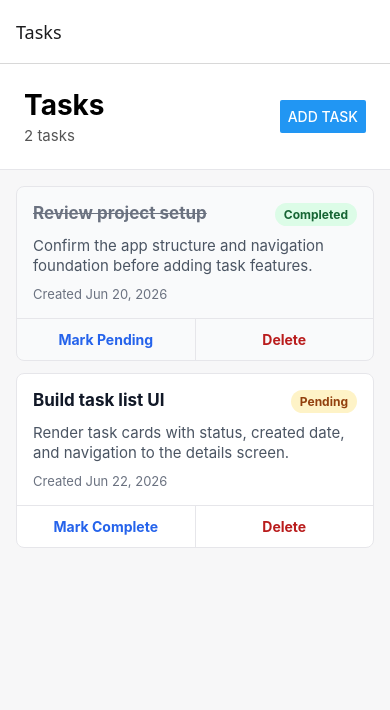
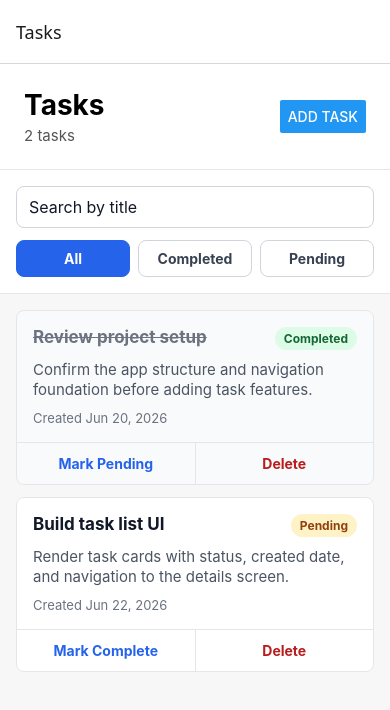
Before and after one commit to diarxharavina/pritech-task-app, a React Native app: screen / in a window 390 px wide. Shown: the top 710 px of the page. Built offline with nearby package versions, Linux system fonts and the light colour scheme.

Commit message:
added search and status filter

```diff
--- a/src/screens/TaskListScreen.tsx
+++ b/src/screens/TaskListScreen.tsx
@@ -1,5 +1,6 @@
 import type { NativeStackScreenProps } from '@react-navigation/native-stack';
-import { Button, FlatList, StyleSheet, Text, View } from 'react-native';
+import { useMemo, useState } from 'react';
+import { Button, FlatList, Pressable, StyleSheet, Text, TextInput, View } from 'react-native';
 
 import { EmptyState } from '../components/EmptyState';
 import { TaskItem } from '../components/TaskItem';
@@ -12,7 +13,32 @@ type Props = NativeStackScreenProps<RootStackParamList, 'TaskList'> & {
   onDeleteTask: (taskId: string) => void;
 };
 
+type StatusFilter = 'all' | 'completed' | 'pending';
+
+const statusFilters: { label: string; value: StatusFilter }[] = [
+  { label: 'All', value: 'all' },
+  { label: 'Completed', value: 'completed' },
+  { label: 'Pending', value: 'pending' },
+];
+
 export function TaskListScreen({ navigation, tasks, onToggleTask, onDeleteTask }: Props) {
+  const [searchText, setSearchText] = useState('');
+  const [statusFilter, setStatusFilter] = useState<StatusFilter>('all');
+
+  const filteredTasks = useMemo(() => {
+    const normalizedSearch = searchText.trim().toLowerCase();
+
+    return tasks.filter((task) => {
+      const matchesSearch = task.title.toLowerCase().includes(normalizedSearch);
+      const matchesStatus =
+        statusFilter === 'all' ||
+        (statusFilter === 'completed' && task.completed) ||
+        (statusFilter === 'pending' && !task.completed);
+
+      return matchesSearch && matchesStatus;
+    });
+  }, [searchText, statusFilter, tasks]);
+
   return (
     <View style={styles.container}>
       <View style={styles.header}>
@@ -23,10 +49,42 @@ export function TaskListScreen({ navigation, tasks, onToggleTask, onDeleteTask }
         <Button title="Add Task" onPress={() => navigation.navigate('AddTask')} />
       </View>
 
+      <View style={styles.controls}>
+        <TextInput
+          autoCapitalize="none"
+          autoCorrect={false}
+          onChangeText={setSearchText}
+          placeholder="Search by title"
+          style={styles.searchInput}
+          value={searchText}
+        />
+        <View style={styles.filters}>
+          {statusFilters.map((filter) => {
+            const isSelected = statusFilter === filter.value;
+
+            return (
+              <Pressable
+                accessibilityRole="button"
+                key={filter.value}
+                onPress={() => setStatusFilter(filter.value)}
+                style={({ pressed }) => [
+                  styles.filterButton,
+                  isSelected && styles.selectedFilterButton,
+                  pressed && styles.pressed,
+                ]}>
+                <Text style={[styles.filterText, isSelected && styles.selectedFilterText]}>
+                  {filter.label}
+                </Text>
+              </Pressable>
+            );
+          })}
+        </View>
+      </View>
+
       <FlatList
-        data={tasks}
+        data={filteredTasks}
         keyExtractor={(task) => task.id}
-        contentContainerStyle={tasks.length === 0 ? styles.emptyList : styles.list}
+        contentContainerStyle={filteredTasks.length === 0 ? styles.emptyList : styles.list}
         renderItem={({ item }) => (
           <TaskItem
             task={item}
@@ -37,8 +95,12 @@ export function TaskListScreen({ navigation, tasks, onToggleTask, onDeleteTask }
         )}
         ListEmptyComponent={
           <EmptyState
-            title="No tasks yet"
-            message="Add your first task to start tracking your work."
+            title={tasks.length === 0 ? 'No tasks yet' : 'No matching tasks found'}
+            message={
+              tasks.length === 0
+                ? 'Add your first task to start tracking your work.'
+                : 'Try a different search or filter.'
+            }
           />
         }
       />
@@ -63,6 +125,50 @@ const styles = StyleSheet.create({
   headerText: {
     gap: 4,
   },
+  controls: {
+    backgroundColor: '#fff',
+    borderBottomColor: '#e6e6ea',
+    borderBottomWidth: StyleSheet.hairlineWidth,
+    gap: 12,
+    padding: 16,
+  },
+  searchInput: {
+    borderColor: '#d1d5db',
+    borderRadius: 8,
+    borderWidth: 1,
+    color: '#111827',
+    fontSize: 16,
+    paddingHorizontal: 12,
+    paddingVertical: 10,
+  },
+  filters: {
+    flexDirection: 'row',
+    gap: 8,
+  },
+  filterButton: {
+    alignItems: 'center',
+    borderColor: '#d1d5db',
+    borderRadius: 8,
+    borderWidth: 1,
+    flex: 1,
+    paddingHorizontal: 10,
+    paddingVertical: 9,
+  },
+  selectedFilterButton: {
+    backgroundColor: '#2563eb',
+    borderColor: '#2563eb',
+  },
+  pressed: {
+    opacity: 0.72,
+  },
+  filterText: {
+    color: '#374151',
+    fontSize: 14,
+    fontWeight: '700',
+  },
+  selectedFilterText: {
+    color: '#fff',
+  },
   list: {
     gap: 12,
     padding: 16,
```
